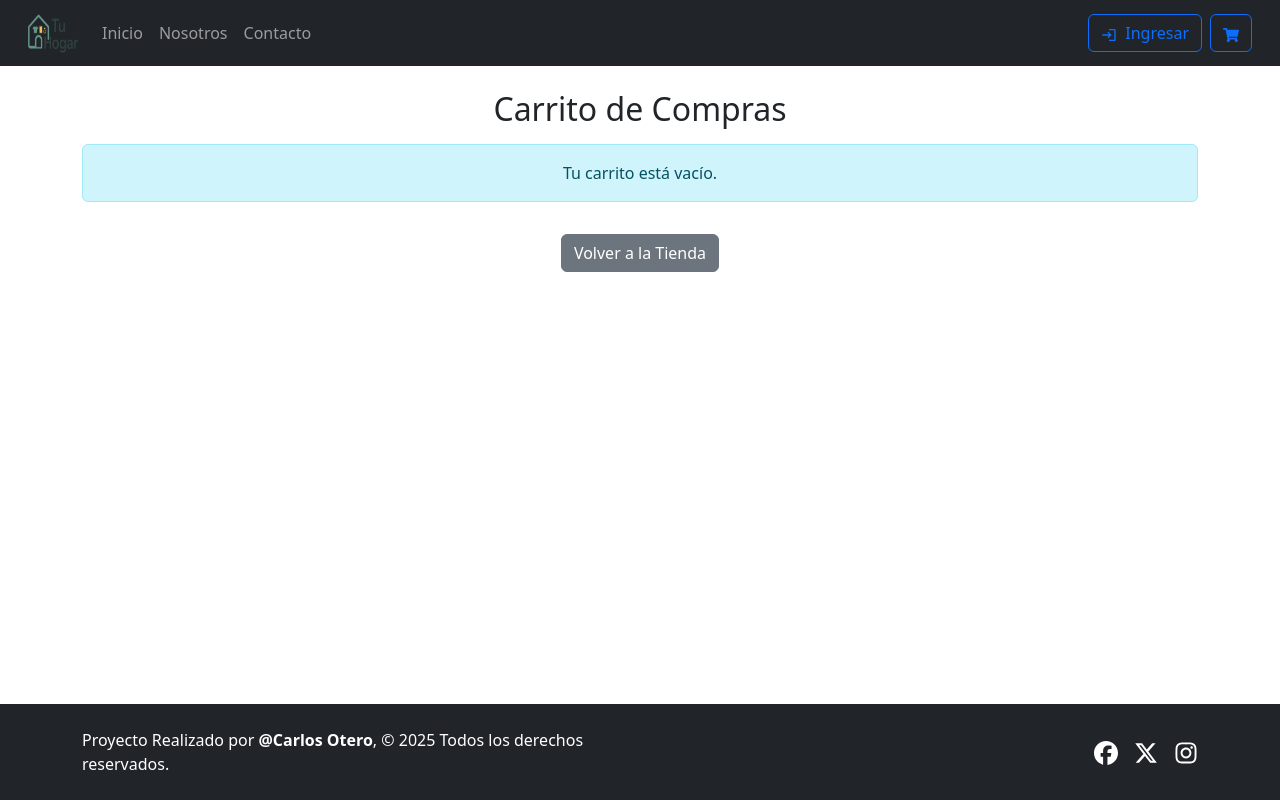
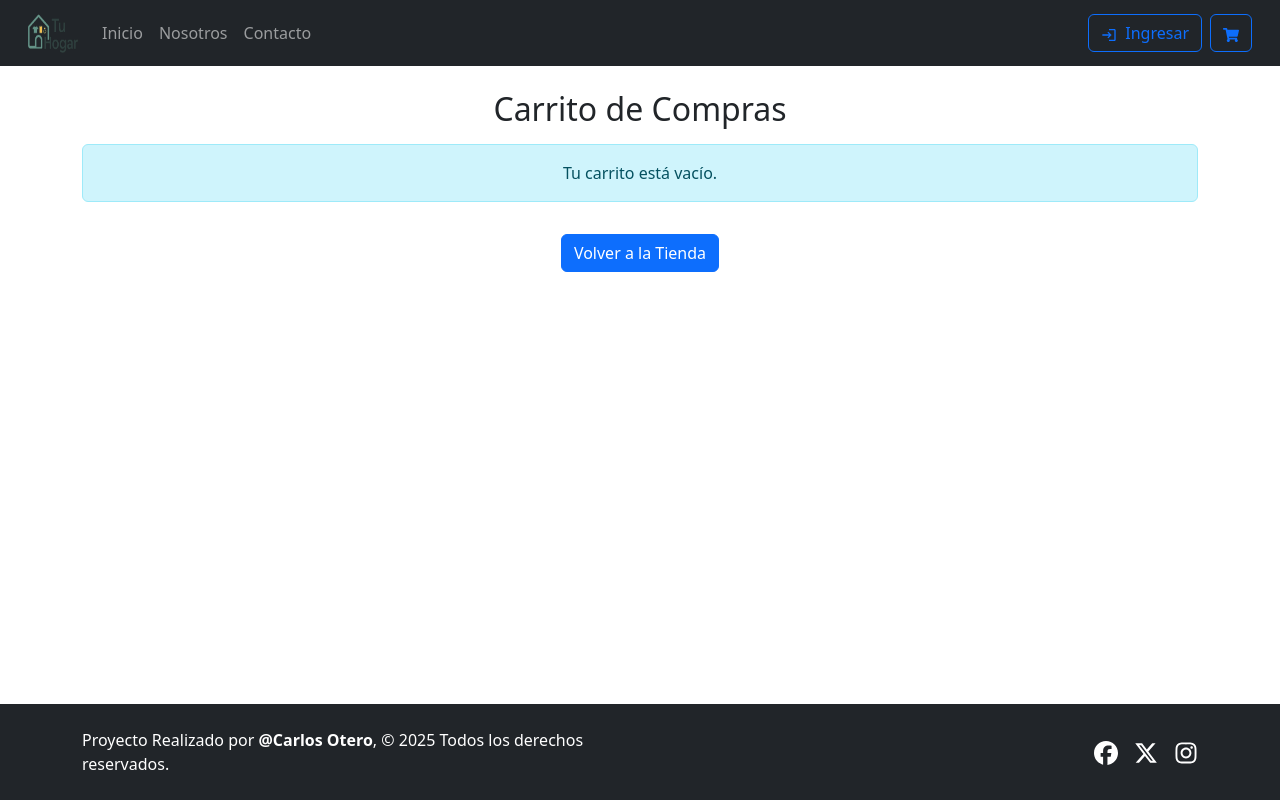
Before and after one commit to OteroCarlos1977/ProyFinalReact_COO_2025, a React (Vite) app in the folder react2025/: page /carrito in a window 1280 px wide. Built offline with nearby package versions, Linux system fonts and the light colour scheme.

Commit message:
Mejora estilos botones
Se mejoraron los estilos de los botones de carrito

```diff
--- a/react2025/src/componentes/Carrito.jsx
+++ b/react2025/src/componentes/Carrito.jsx
@@ -52,7 +52,7 @@ function Carrito() {
             <Container className="mt-4 text-center">
                 <h2>Carrito de Compras</h2>
                 <Alert variant="info" className="mt-3">Tu carrito está vacío.</Alert>
-                <Button variant="secondary" className="mt-3" onClick={() => navigate('/')} texto="Volver a la Tienda" />
+                <Button variant="primary" className="mt-3" onClick={() => navigate('/')} texto="Volver a la Tienda" />
             </Container>
         );
     }
@@ -106,7 +106,7 @@ function Carrito() {
 
             {/* Botones de acción: seguir comprando o finalizar */}
             <div className="mt-3 d-flex justify-content-between flex-wrap">
-                <Button variant="secondary" onClick={() => navigate('/')} className="mb-2" texto="Seguir Comprando" />
+                <Button variant="primary" onClick={() => navigate('/')} className="mb-2" texto="Seguir Comprando" />
                 <Button variant="success" className="mb-2" onClick={finalizarCompra} texto="Finalizar Compra" />
             </div>
         </Container>
```
